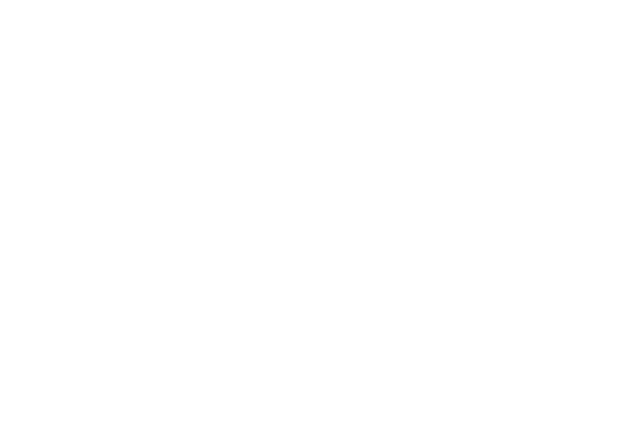
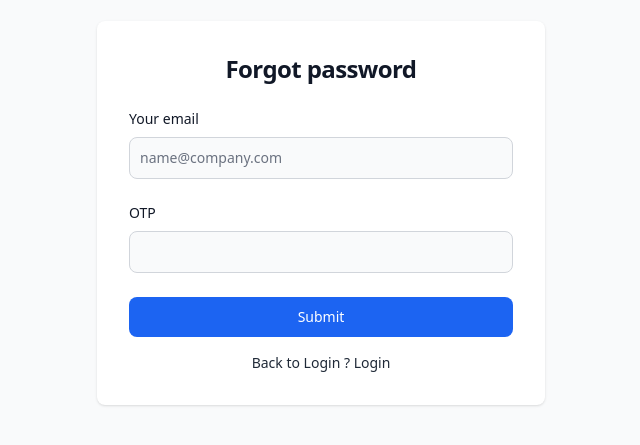
Before and after one commit to clevinwilson/Todo_MERN, a React (Vite) app in the folder frontend/: page /forgot-password in a window 1280 px wide. Before the commit this address had no page. Shown: the part 187-632 px from the top of the page, without its empty margins (319-959 px from the left). Built offline with nearby package versions, Linux system fonts and the light colour scheme.

Commit message:
Forgot Password page created

```diff
--- a/frontend/src/App.tsx
+++ b/frontend/src/App.tsx
@@ -2,6 +2,7 @@
 import LoginPage from './pages/LoginPage'
 import { BrowserRouter, Route, Routes } from "react-router-dom";
 import SignupPage from './pages/SignupPage';
+import ForgotPassword from './pages/ForgotPassword';
 function App() {
 
 
@@ -9,7 +10,8 @@
     <BrowserRouter>
       <Routes>
         <Route path='/login' element={<LoginPage />} />
-        <Route path='/signup' element={<SignupPage/>} />
+        <Route path='/signup' element={<SignupPage />} />
+        <Route path='/forgot-password' element={<ForgotPassword />} />
       </Routes>
     </BrowserRouter>
   )
--- a/frontend/src/components/AuthForm.tsx
+++ b/frontend/src/components/AuthForm.tsx
@@ -82,7 +82,7 @@
                                         </p>
                                         :
                                         <p className="text-sm font-light text-gray-800  text-center mt-4 dark:text-gray-400">
-                                            Already On learnwise ?  <span className="font-medium text-primary-600 hover:underline dark:text-primary-500">{redirectBtnName}</span>
+                                            Already On Todo ?  <span className="font-medium text-primary-600 hover:underline dark:text-primary-500">{redirectBtnName}</span>
                                         </p>
                                     }
                                 </Link>
--- /dev/null
+++ b/frontend/src/pages/ForgotPassword.tsx
@@ -0,0 +1,76 @@
+
+import { Link } from "react-router-dom";
+import { ErrorMessage, Formik, Form, Field } from 'formik';
+import * as Yup from 'yup';
+
+function ForgotPassword() {
+
+    //Yup form validation
+    const validate = Yup.object({
+        email: Yup.string()
+            .email('Invalid email address')
+            .required('Email is Required'),
+        otp: Yup.string()
+            .min(6, 'Must be at least 6 numbers')
+            .required('OTP is Required')
+    });
+
+    //formik state
+    const initialValues = {
+        email: '',
+        otp: ''
+    }
+    //submiting the form data
+    const onSubmit = (values: object): void => {
+        console.log(values);
+    }
+
+    return (
+        <section className="bg-gray-50 dark:bg-gray-900">
+            <Formik initialValues={initialValues}
+                validationSchema={validate}
+                onSubmit={onSubmit}>
+                <div className="flex flex-col items-center justify-center px-6 py-8 mx-auto h-screen lg:py-0">
+                    <div className="w-full bg-white rounded-lg shadow dark:border md:mt-0 sm:max-w-md xl:p-0 dark:bg-gray-800 dark:border-gray-700">
+                        <div className="p-6 space-y-4 md:space-y-6 sm:p-8">
+                            <h1 className="text-xl font-bold leading-tight tracking-tight text-center text-gray-900 md:text-2xl dark:text-white">
+                                Forgot password
+                            </h1>
+                            <Form className="space-y-4 md:space-y-6" >
+
+                                <div>
+                                    <label htmlFor="email" className="block mb-2 text-sm font-medium text-gray-900 dark:text-white">Your email</label>
+                                    <Field type="email" name="email" id="email" className="bg-gray-50 border border-gray-300 text-gray-900 sm:text-sm rounded-lg focus:ring-primary-600 focus:border-primary-600 block w-full p-2.5 dark:bg-gray-700 dark:border-gray-600 dark:placeholder-gray-400 dark:text-white dark:focus:ring-blue-500 dark:focus:border-blue-500" placeholder="name@company.com" />
+                                    <ErrorMessage name="email" >
+                                        {(error: string) => <div className="text-red-600 text-xs mt-2">{error}</div>}
+                                    </ErrorMessage>
+                                </div>
+                                <div>
+                                    <label htmlFor="otp" className="block mb-2 text-sm font-medium text-gray-900 dark:text-white">OTP</label>
+                                    <Field type="text" name="otp" id="otp" className="bg-gray-50 border border-gray-300 text-gray-900 sm:text-sm rounded-lg focus:ring-primary-600 focus:border-primary-600 block w-full p-2.5 dark:bg-gray-700 dark:border-gray-600 dark:placeholder-gray-400 dark:text-white dark:focus:ring-blue-500 dark:focus:border-blue-500" />
+                                    <ErrorMessage name="otp" >
+                                        {(error: string) => <div className="text-red-600 text-xs mt-2">{error}</div>}
+                                    </ErrorMessage>
+                                </div>
+
+
+                                <button type="submit" className="w-full  bg-primary-600 bg-blue-600  font-medium rounded-lg text-sm px-5 py-2.5 text-center text-white ">Submit</button>
+
+                                <Link to={'/login'}>
+
+                                    <p className="text-sm font-light text-gray-800  text-center mt-4 dark:text-gray-400">
+                                        Back to Login ?  <span className="font-medium text-primary-600 hover:underline dark:text-primary-500">Login</span>
+                                    </p>
+
+                                </Link>
+                            </Form>
+                        </div>
+                    </div>
+                </div>
+            </Formik>
+        </section>
+
+    )
+}
+
+export default ForgotPassword
```
